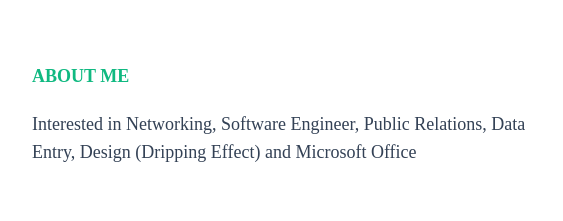
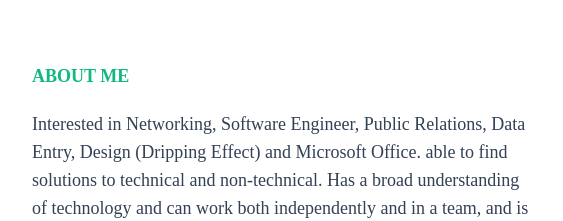
Before and after one commit to rfadhlan/portfolio-fadhlan, a website: page index.html in a window 1280 px wide. Shown: the part 579-800 px from the top of the page, 89-652 px from the left. Drawn offline with Linux system fonts and the light colour scheme.

Commit message:
Update 2 index.html

```diff
--- a/index.html
+++ b/index.html
@@ -89,7 +89,7 @@
 
                                         </h2>
                                         <p class="font-medium text-base text-slate-700 max-w-xl lg:text-lg">
-                                                Interested in Networking, Software Engineer, Public Relations, Data Entry, Design (Dripping Effect) and Microsoft Office
+                                                Interested in Networking, Software Engineer, Public Relations, Data Entry, Design (Dripping Effect) and Microsoft Office. able to find solutions to technical and non-technical. Has a broad understanding of technology and can work both independently and in a team, and is able to communicate well with other team members.
                                         </p>
                                 </div>
 
```
